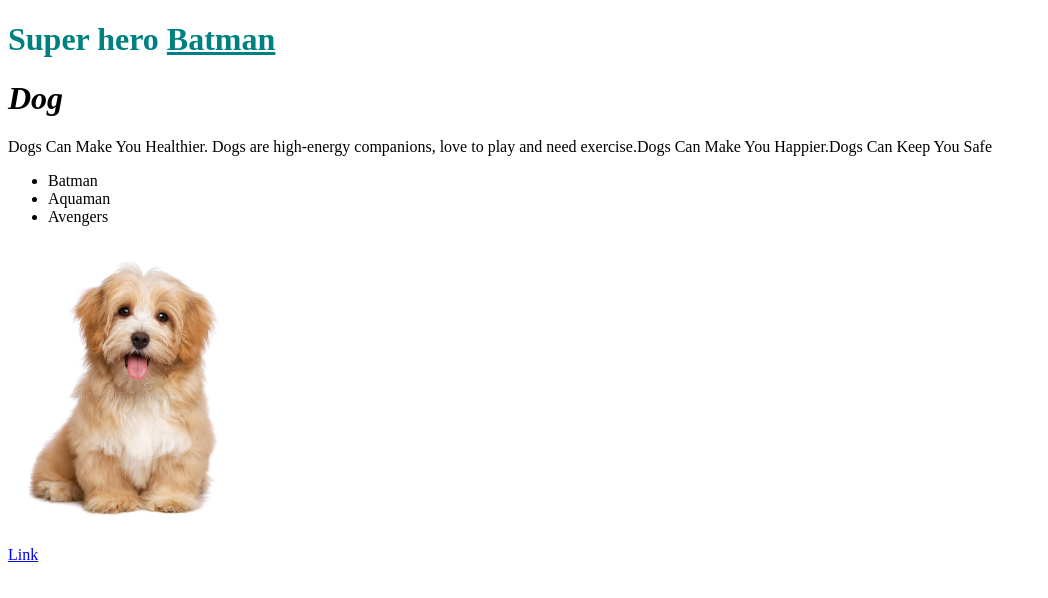
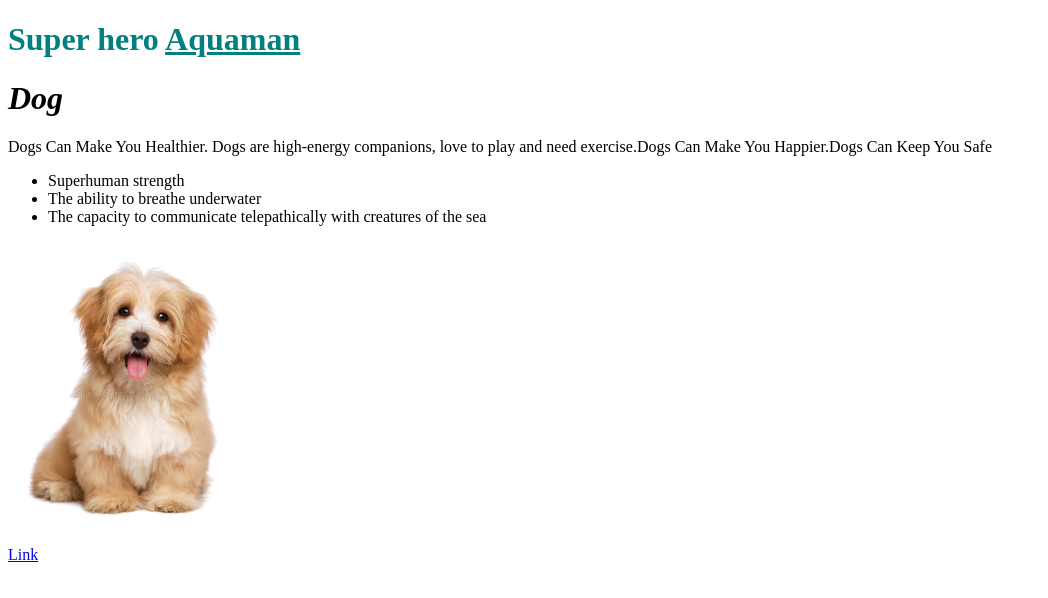
Before and after one commit to 44-563-Web-Apps-S23/44563-webapps-assignment-3-DasariTejaReddy, a plain HTML site: page bonus.html in a window 1280 px wide. Shown: the whole page, without its empty margins (0-1048 px from the left). Drawn offline with Linux system fonts and the light colour scheme.

Commit message:
Update bonus.html

```diff
--- a/bonus.html
+++ b/bonus.html
@@ -1,14 +1,14 @@
 <!DOCTYPE html>
 <html>
     <body>
-        <h1 style=color:teal> Super hero <u>Batman</u></h1>
+        <h1 style=color:teal> Super hero <u>Aquaman</u></h1>
         <h1><em><FONT COLOUR="#008080">Dog</FONT></em></h1>
         <p>Dogs Can Make You Healthier. Dogs are high-energy companions, love to
             play and need exercise.Dogs Can Make You Happier.Dogs Can Keep You Safe</p>
 <ul>
-    <li>Batman</li>
-    <li>Aquaman</li>
-    <li>Avengers</li>
+    <li>Superhuman strength</li>
+    <li>The ability to breathe underwater</li>
+    <li>The capacity to communicate telepathically with creatures of the sea</li>
 </ul>
 <img src="img/Dog.jpg" height="300" height="300" alt="Image">
 <br>
```
